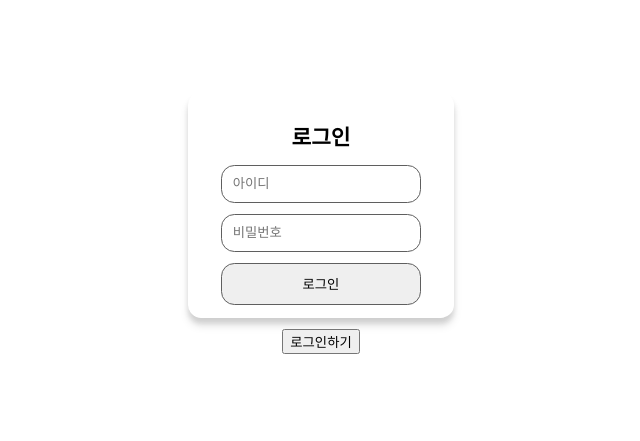
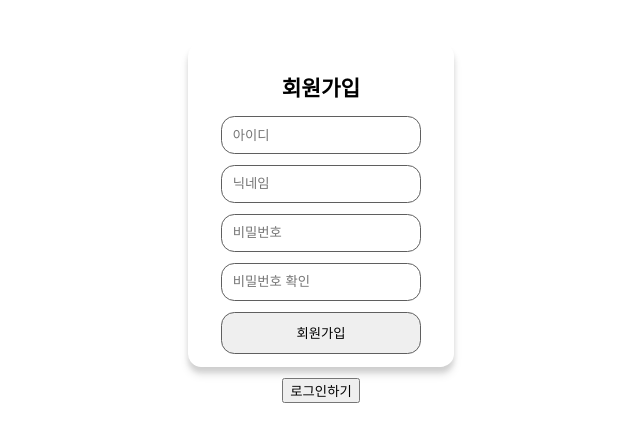
Before and after one commit to iqeq1945/wakttu_frontend, a Next.js app: page / in a window 1280 px wide. Shown: the part 177-618 px from the top of the page, without its empty margins (319-959 px from the left). Built offline with nearby package versions, Linux system fonts and the light colour scheme.

Commit message:
fix: change toggleButton text of conditional statement

```diff
--- a/src/components/auth/Auth.tsx
+++ b/src/components/auth/Auth.tsx
@@ -12,7 +12,7 @@ const Auth = () => {
 
   return (
     <TemporaryLayout>
-      {toggleButton === '회원가입하기' ? (
+      {toggleButton === '로그인하기' ? (
         <AuthForm>
           <AuthInput placeholderText="아이디" />
           <AuthInput placeholderText="닉네임" />
```
